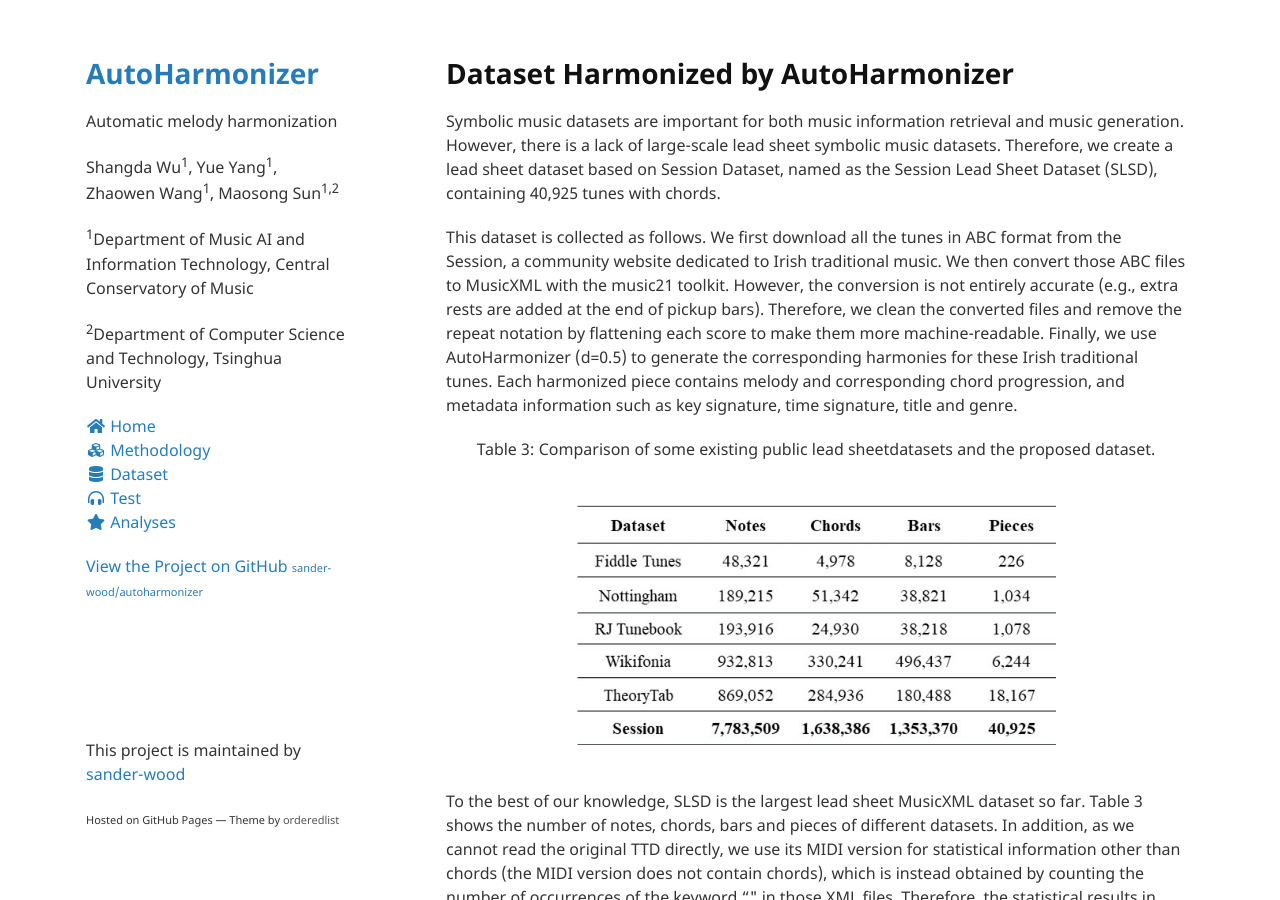
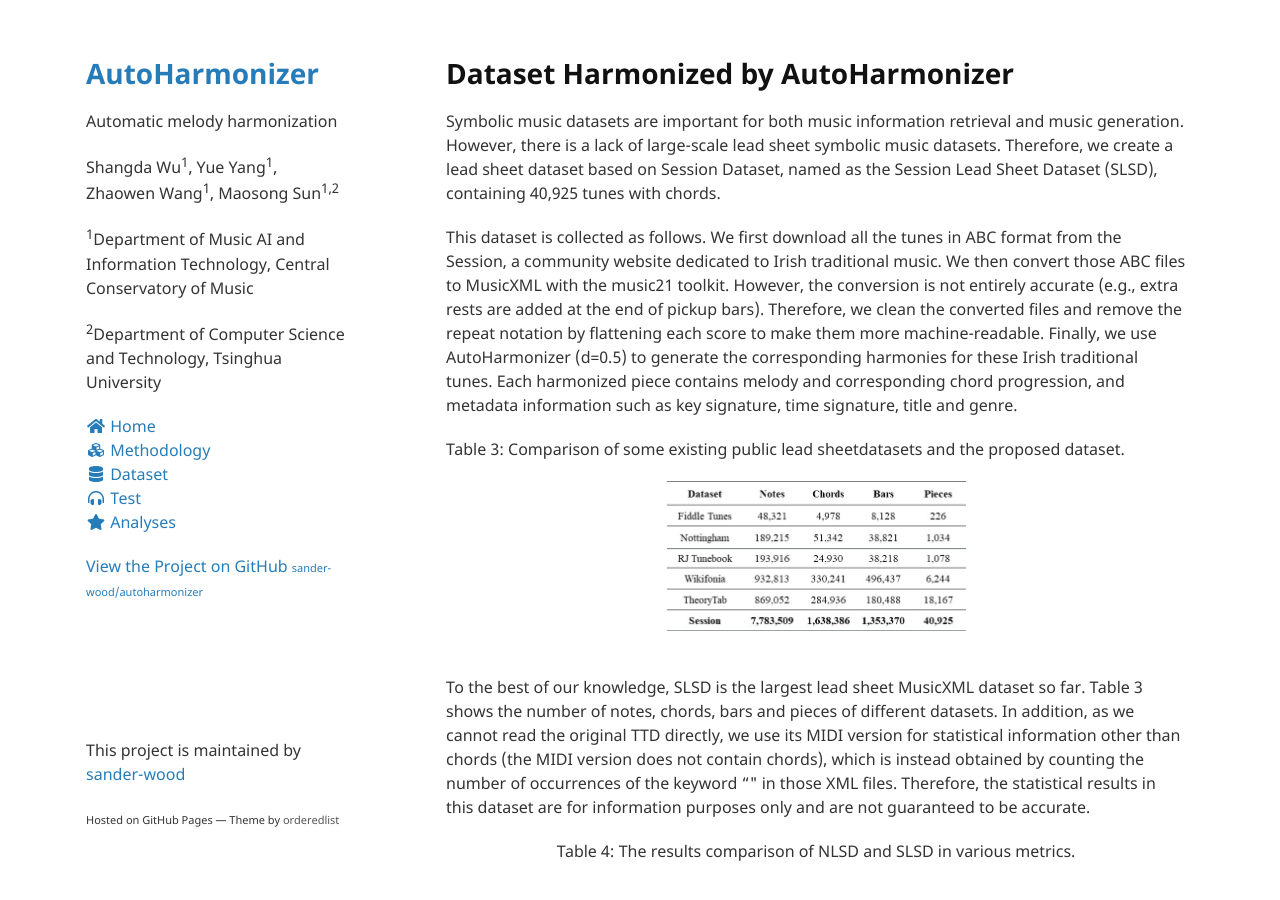
Before and after one commit to sander-wood/autoharmonizer, a Jekyll site: the page built from dataset.md, in a window 1280 px wide and 900 px high. Built offline with Jekyll 4.4.1, drawn with Linux system fonts in a browser that asks for light colours; nearby versions of some CDN libraries.

Commit message:
Update dataset.md

```diff
--- a/dataset.md
+++ b/dataset.md
@@ -9,16 +9,16 @@
 
 This dataset is collected as follows. We first download all the tunes in ABC format from the Session, a community website dedicated to Irish traditional music. We then convert those ABC files to MusicXML with the music21 toolkit. However, the conversion is not entirely accurate (e.g., extra rests are added at the end of pickup bars). Therefore, we clean the converted files and remove the repeat notation by flattening each score to make them more machine-readable. Finally, we use AutoHarmonizer (d=0.5) to generate the corresponding harmonies for these Irish traditional tunes. Each harmonized piece contains melody and corresponding chord progression, and metadata information such as key signature, time signature, title and genre.
 
-<center>Table 3: Comparison of some existing public lead sheetdatasets and the proposed dataset.</center>
+Table 3: Comparison of some existing public lead sheetdatasets and the proposed dataset.
 <br>
-<center><img src="figs/tbl3.jpg" alt="table3" style="zoom:80%"></center>
+<center><img src="figs/tbl3.jpg" alt="table3" style="zoom:50%"></center>
 <br>
 
 To the best of our knowledge, SLSD is the largest lead sheet MusicXML dataset so far. Table 3 shows the number of notes, chords, bars and pieces of different datasets. In addition, as we cannot read the original TTD directly, we use its MIDI version for statistical information other than chords (the MIDI version does not contain chords), which is instead obtained by counting the number of occurrences of the keyword "<chord>" in those XML files. Therefore, the statistical results in this dataset are for information purposes only and are not guaranteed to be accurate.
 
 <center>Table 4: The results comparison of NLSD and SLSD in various metrics.</center>
 <br>
-<center><img src="figs/tbl4.jpg" alt="table4" style="zoom:80%"></center>
+<center><img src="figs/tbl4.jpg" alt="table4" style="zoom:50%"></center>
 <br>
 
 The SLSD can be used but not limited to the following research topics including: 1) harmonic study, 2) ethnomusicological study, 3) melody harmonization and 4) melody generation based on chords. Although the chords are machine-generated, the AutoHarmonizer is closer to human-composed chord progressions than other melody harmonization systems, as it takes into account harmonic rhythms. In addition, given that Ireland and Britain share a very similar cultural background, using the AutoHarmonizer trained on NLSD to produce the chord progressions for the Session Dataset would be more in keeping with its melodic style. For intuitive comparison, Table 4 gives the results of NLSD and SLSD in each metric. We suggest using this dataset for pre-training and later fine-tuning on a dataset like NLSD to further improve the performance of deep learning models.
```
